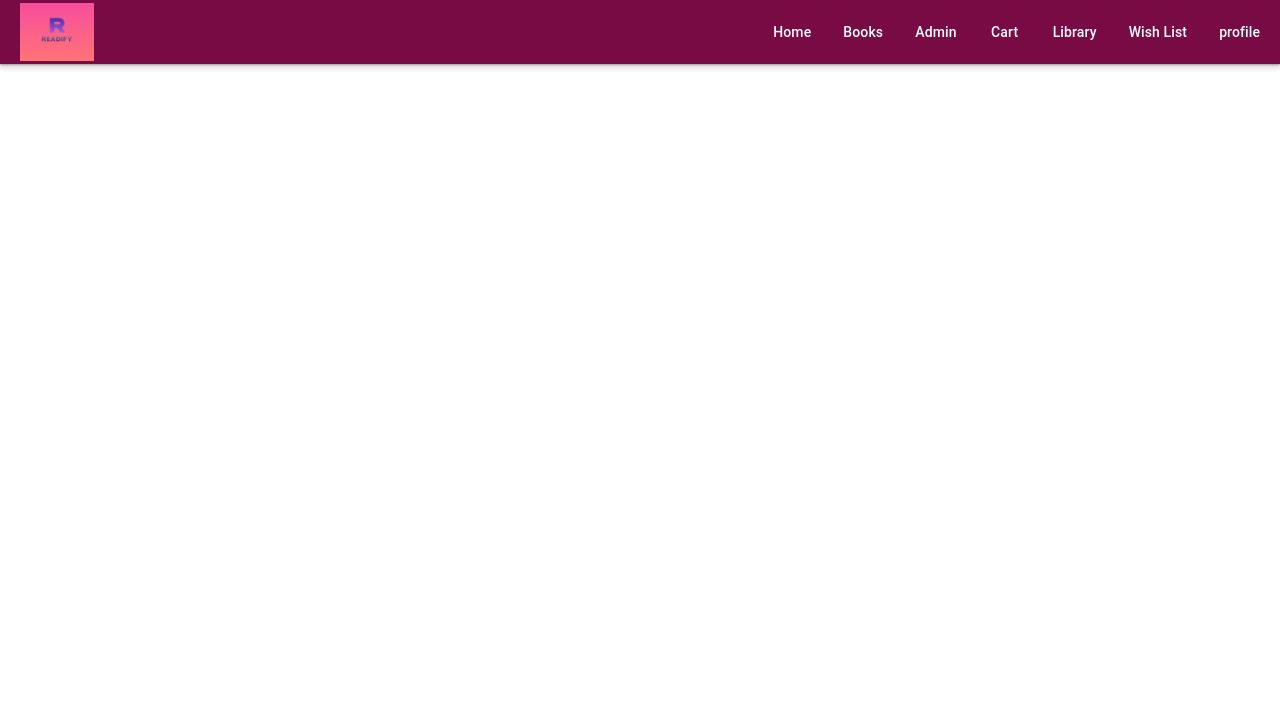
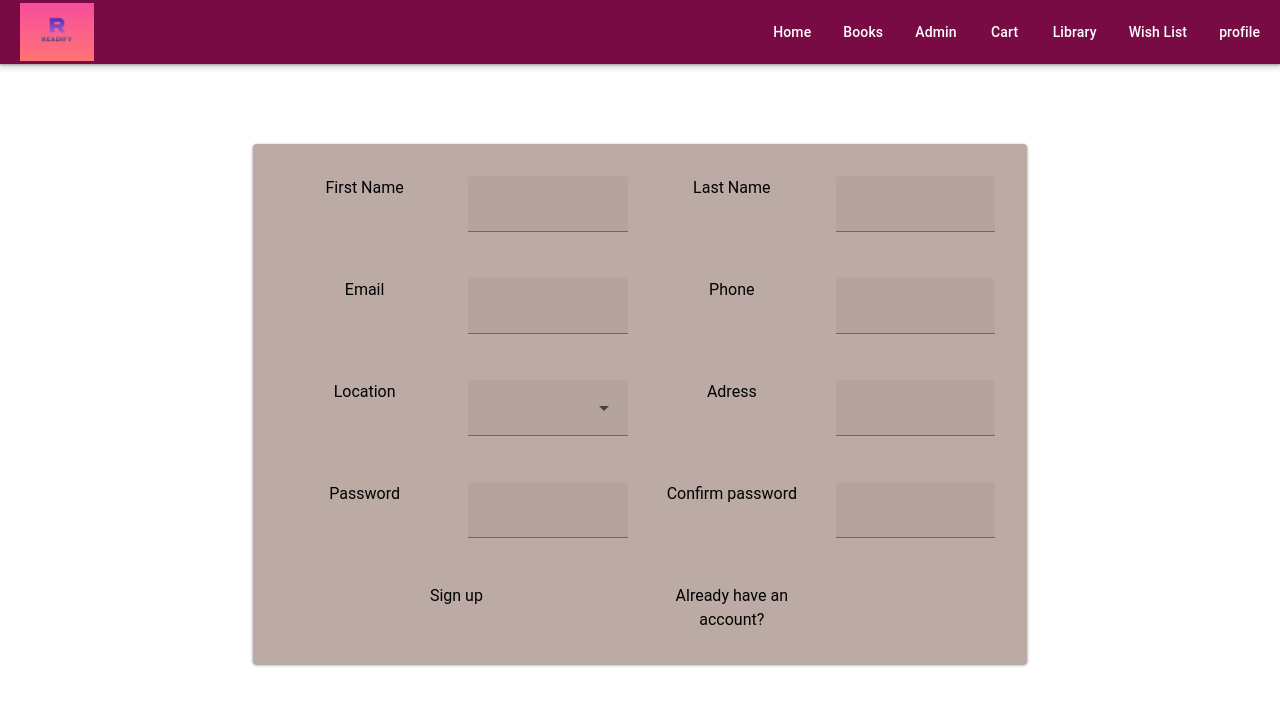
Before and after one commit to Taffny/WISHLISTE, a Vue app: page /sign_up in a window 1280 px wide. Shown: the top 706 px of the page. Built offline with nearby package versions, Linux system fonts and the light colour scheme.

Commit message:
TaffysWish

```diff
--- a/src/components/Books.vue
+++ b/src/components/Books.vue
@@ -17,16 +17,20 @@ const cartStore= useCartStore()
 const quantity=ref(1)
 
 function buy(book){
-    book.quantity=quantity.value
-    cartStore.updateCart(book)
+    const cartItem= Object.assign({...book, quantity:
+        quantity.value})
+        console.log('Adding to cart:', cartItem)
+    cartStore.updateCart(cartItem)
     router.push('/cart')
 }
 
 const wishStore=useWishStore()
 function wish(book){
-    booksStore.updateSelectedBook(book)
-    book.quantity=quantity.value
-    wishStore.updateWish(book)
+
+    const wishItem= Object.assign({ ...book, quantity:
+            quantity.value})
+            console.loh('Image:', wishItem.image)
+    wishStore.updateWish(wishItem)
     router.push('/wish_list')
 }
 </script>
@@ -42,7 +46,7 @@ function wish(book){
             </v-col>
         </v-row>
         <v-row>
-            <v-col v-for="book in books">
+            <v-col v-for="book in books" :key="book.id">
                 <v-card class="h-100 d-flex flex-column" width=250>
                     <v-img :src="book.image" class="mt-3" height="200px" ></v-img>
                     <v-card-title>{{ book.name }}</v-card-title>
--- a/src/components/Cart.vue
+++ b/src/components/Cart.vue
@@ -9,7 +9,20 @@ const{cart}=storeToRefs(cartStore) //store refs are for reactivity
 
 <template>
 
-    <v-container>
+    <v-container >
+        <div v-if="cart.length == 0" class="mt-12">
+            <v-card color="secondary">
+                <div class="text-display-small mb-12 mt-12 text-center">
+                    Your cart is empty
+                </div>
+                <v-card-actions>
+                    <v-spacer></v-spacer>
+                    <v-btn to="/books" variant="elevated">Browse Books</v-btn>
+                    <v-spacer></v-spacer>
+                </v-card-actions>
+            </v-card>
+        </div>
+        <div v-else>
         <v-row>
             <v-col md="12">
                 <div class="text-display-medium mb-12 mt-12 text-center">
@@ -44,5 +57,6 @@ const{cart}=storeToRefs(cartStore) //store refs are for reactivity
                 </v-card>
             </v-col>
         </v-row>
+        </div>
     </v-container>
 </template>
--- /dev/null
+++ b/src/components/SignUp.vue
@@ -0,0 +1,87 @@
+<script setup>
+
+</script>
+<template>
+<v-container align="center" class="mt-16">
+    <v-row>
+        <v-col>
+            <v-card max-width="80%" class="bg-secondary" >
+             <v-form class="ma-8">
+                <v-row>
+                    <v-col md="3">
+                        <div>First Name</div>
+                    </v-col>
+                    <v-col md="3">
+                        <v-text-field ></v-text-field>
+                    </v-col>
+                    <v-col md="3">
+                        <div>Last Name</div>
+                    </v-col>
+                    <v-col md="3">
+                        <v-text-field></v-text-field>
+                    </v-col>
+                </v-row>
+                <v-row>
+                    <v-col md="3">
+                        <div>Email</div>
+                    </v-col>
+                    <v-col md="3">
+                        <v-text-field ></v-text-field>
+                    </v-col>
+                    <v-col md="3">
+                        <div >Phone</div>
+                    </v-col>
+                    <v-col md="3">
+                        <v-text-field type="number"></v-text-field>
+                    </v-col>
+                </v-row>
+                <v-row>
+                    <v-col md="3">
+                        <div>Location</div>
+                    </v-col>
+                    <v-col md="3">
+                        <v-select :items="['Langata','Rongai','Muthaiga','Runda']">
+
+                        </v-select>
+                    </v-col>
+                    <v-col md="3">
+                        <div>Adress</div>
+                    </v-col>
+                    <v-col md="3">
+                        <v-text-field></v-text-field>
+                    </v-col>
+                </v-row>
+                <v-row>
+                    <v-col md="3">
+                        <div>Password</div>
+                    </v-col>
+                    <v-col md="3">
+                        <v-text-field ></v-text-field>
+                    </v-col>
+                    <v-col md="3">
+                        <div>Confirm password</div>
+                    </v-col>
+                    <v-col md="3">
+                        <v-text-field></v-text-field>
+                    </v-col>
+                </v-row>
+                <v-row>
+                    <v-col md="6">
+                        <div>Sign up</div>
+                    </v-col>
+
+                    <v-col md="3">
+                        <div>Already have an account?</div>
+                    </v-col>
+
+                </v-row>
+
+
+             </v-form>
+            </v-card>
+        </v-col>
+    </v-row>
+</v-container>
+
+
+</template>
--- a/src/components/ViewBook.vue
+++ b/src/components/ViewBook.vue
@@ -12,8 +12,8 @@ const cartStore= useCartStore()
 const quantity=ref(1)
 
 function buy(book){
-    book.quantity=quantity.value
-    cartStore.updateCart(book)
+    const cartItem = { ...book, quantity: quantity.value }
+    cartStore.updateCart(cartItem)
     router.push('/cart')
 }
 
@@ -24,7 +24,7 @@ function buy(book){
     <v-row>
             <v-col md="6">
             <v-card>
-                <v-img class="align-end text-white" height=620 :src="book.image"> </v-img>
+                <v-img class="align-end text-white" height=620 > </v-img>
             </v-card>
             </v-col>
             <v-col md="6">
@@ -47,13 +47,13 @@ function buy(book){
 
                                 <v-col md="4">Quantity</v-col>
                                 <v-col md="6">
-                                    <v-number-input v-model="quantity "control-variant="split" density="compact" :min="1" :max="10" > </v-number-input>A book helping nurture black womens mindset </v-col>
+                                    <v-number-input v-model="quantity" control-variant="split" density="compact" :min="1" :max="10" > </v-number-input>A book helping nurture black womens mindset </v-col>
                             </v-row>
                         </v-card-text>
                     </v-card-item>
                     <v-card-actions>
                             <v-spacer></v-spacer>
-                            <v-card-text>Total:0</v-card-text>
+                            <v-card-text>{{ book.price*quantity }}</v-card-text>
                         <v-btn elevation="4" variant="elevated" @click="buy(book)"> Add to Cart </v-btn>
                     </v-card-actions>
                 </v-card>
--- a/src/components/WishList.vue
+++ b/src/components/WishList.vue
@@ -14,6 +14,9 @@ function checkout(item) {
     cartStore.updateCart(item)
     router.push('/cart')
 }
+
+
+
 
 </script>
 
--- a/src/router/index.js
+++ b/src/router/index.js
@@ -7,6 +7,7 @@ import Profile from '@/components/Profile.vue'
 import ViewBook from '@/components/ViewBook.vue'
 import Admin from '@/components/Admin.vue'
 import WishList from '@/components/WishList.vue'
+import SignUp from '@/components/SignUp.vue'
 const router = createRouter({
   history: createWebHistory(import.meta.env.BASE_URL),
   routes: [
@@ -41,6 +42,10 @@ const router = createRouter({
     {
     path:'/wish_list',
       component:WishList
+    },
+    {
+    path:'/sign_up',
+      component:SignUp
     }
   ],
 })
```
